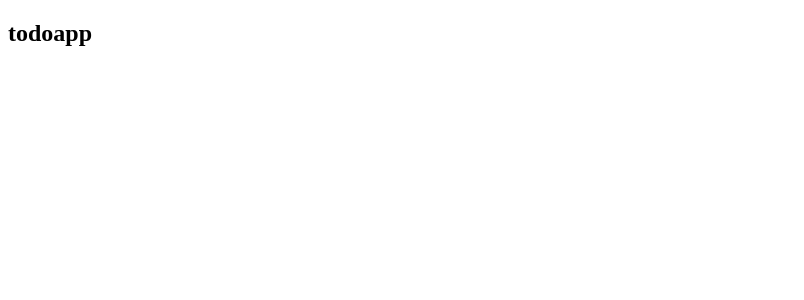
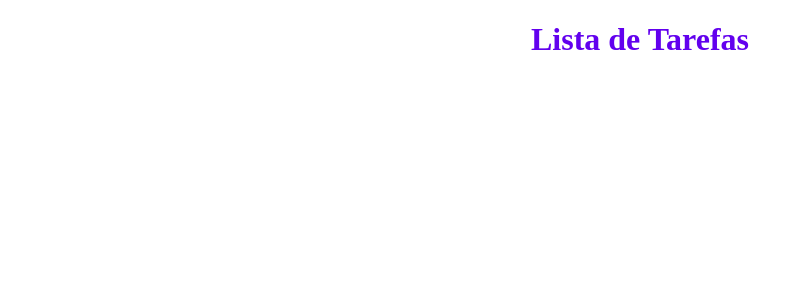
Before and after one commit to francojeferson/react-core-fundamentals, a React (Vite) app in the folder 7_project/: page / in a window 1280 px wide. Shown: the top 300 px of the page, without its empty margins (0-804 px from the left). Built offline with nearby package versions, Linux system fonts and the light colour scheme.

Commit message:
docs(project): update TodoApp.css and TodoApp.jsx

```diff
--- a/7_project/src/components/TodoApp.css
+++ b/7_project/src/components/TodoApp.css
@@ -0,0 +1,4 @@
+.title {
+  color: #6200ee;
+  text-align: center;
+}
--- a/7_project/src/components/TodoApp.jsx
+++ b/7_project/src/components/TodoApp.jsx
@@ -1,11 +1,14 @@
 import { useState } from "react";
 
-import "./TodoApp";
+import "./TodoApp.css";
 
 const TodoApp = () => {
+  // lista de tarefas
+  const [todos, setTodos] = useState([]);
+
   return (
     <div>
-      <h2>todoapp</h2>
+      <h1 className="title">Lista de Tarefas</h1>
     </div>
   );
 };
```
